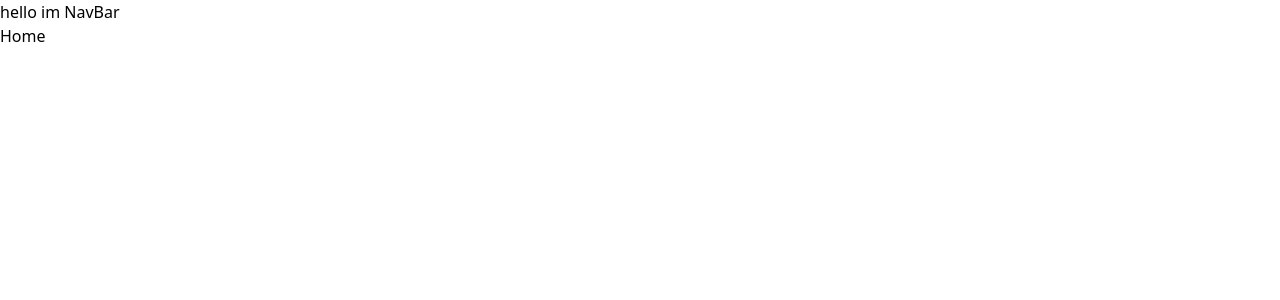
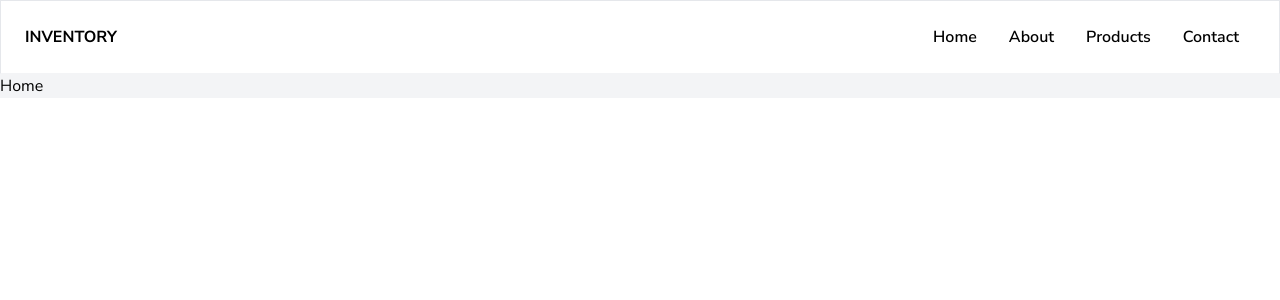
Before and after one commit to Valeprogr/inventory, a React (Create React App) app in the folder client/: page / in a window 1280 px wide. Shown: the top 300 px of the page. Built offline with nearby package versions, Linux system fonts and the light colour scheme.

Commit message:
create Navbar

```diff
--- a/client/src/components/NavBar.js
+++ b/client/src/components/NavBar.js
@@ -1,10 +1,28 @@
 import React from 'react';
 
 const NavBar = () => {
+
     return (
-        <div>
-            <h1>hello im NavBar</h1>
-        </div>
+        <>
+            <nav className='w-screen bg-white border border-b-gray-100 p-6 '>
+                <div className='flex justify-between'>
+                    <div>
+                       <h1>
+                        <a href='/' className='font-bold uppercase '>Inventory</a>
+                    </h1>
+                    </div>
+
+                    <div className=''>
+                    <ul className='inline md:inline-flex'>
+                        <li><a href='/' className="px-4 py-2 font-semibold border-transparent  active:text-purple-600">Home</a></li>
+                        <li><a href='/about' className="px-4 py-2 font-semibold border-transparent  active:text-purple-600">About</a></li>
+                        <li><a href='/products' className="px-4 py-2 font-semibold border-transparent  active:text-purple-600">Products</a></li>
+                        <li><a href='/contact' className="px-4 py-2 font-semibold border-transparent  active:text-purple-600">Contact</a></li>
+                    </ul>
+                    </div>
+                </div>
+            </nav>
+        </>
     );
 }
 
--- a/client/src/index.css
+++ b/client/src/index.css
@@ -1,3 +1,10 @@
+@import url('https://fonts.googleapis.com/css2?family=Nunito+Sans:ital,wght@0,200;0,300;0,400;0,600;0,700;0,800;0,900;1,200;1,300;1,400;1,600;1,700;1,800;1,900&display=swap');
+
 @tailwind base;
 @tailwind components;
 @tailwind utilities;
+
+
+body{
+    font-family: 'Nunito Sans';
+}
--- a/client/src/pages/About.js
+++ b/client/src/pages/About.js
@@ -2,9 +2,9 @@ import React from 'react';
 
 const About = () => {
     return (
-        <>
+        <div className='bg-gray-100'>
           <h1>About</h1>
-        </>
+        </div>
     );
 }
 
--- a/client/src/pages/Contact.js
+++ b/client/src/pages/Contact.js
@@ -2,9 +2,9 @@ import React from 'react';
 
 const Contact = () => {
     return (
-        <>
+        <div className='bg-gray-100'>
           <h1>Contact</h1>
-        </>
+        </div>
     );
 }
 
--- a/client/src/pages/Home.js
+++ b/client/src/pages/Home.js
@@ -2,9 +2,9 @@ import React from 'react';
 
 const Home = () => {
     return (
-        <>
+        <div className='bg-gray-100'>
             <h1>Home</h1>
-        </>
+        </div>
     );
 }
 
--- a/client/src/pages/ProductInfo.js
+++ b/client/src/pages/ProductInfo.js
@@ -2,9 +2,9 @@ import React from 'react';
 
 const ProductInfo = () => {
     return (
-        <>
+        <div className='bg-gray-100'>
           <h1>Products info</h1>
-        </>
+        </div>
     );
 }
 
--- a/client/src/pages/ProductsList.js
+++ b/client/src/pages/ProductsList.js
@@ -2,9 +2,9 @@ import React from 'react';
 
 const ProductsList = () => {
     return (
-        <>
+        <div className='bg-gray-100'>
           <h1>Products List</h1>
-        </>
+        </div>
     );
 }
 
```
